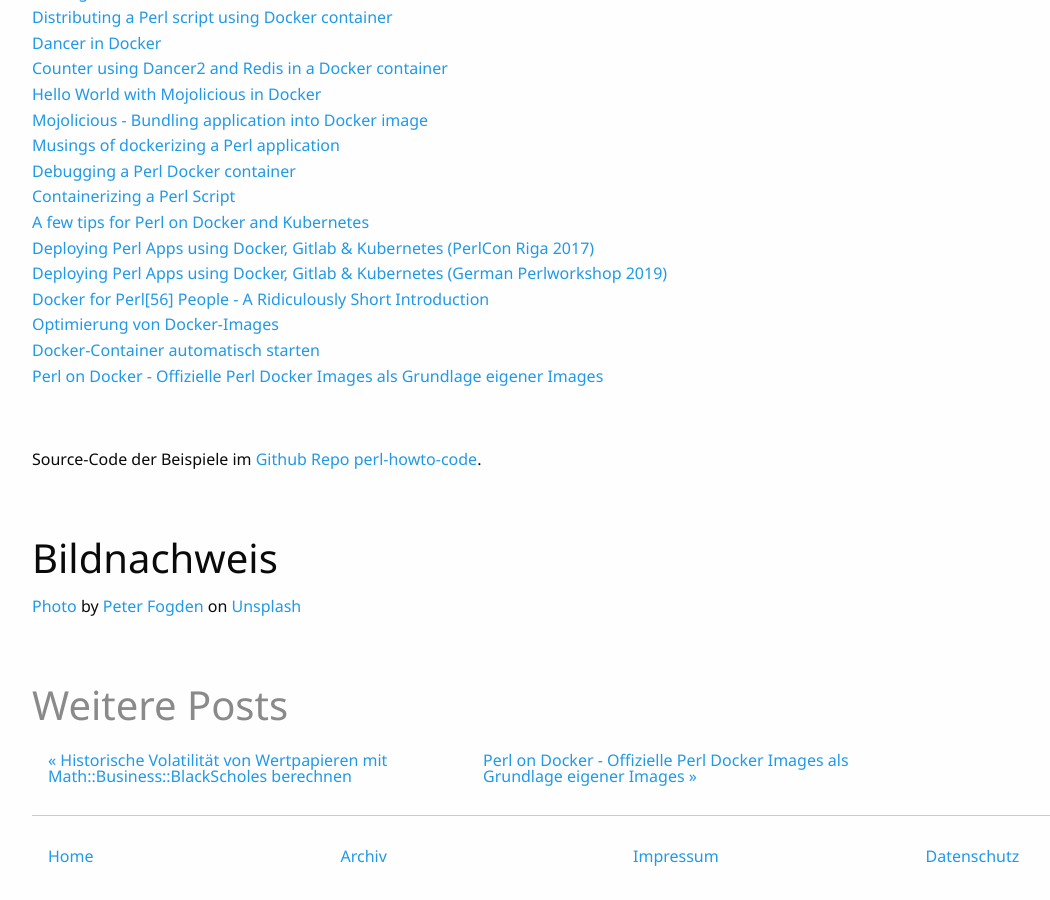
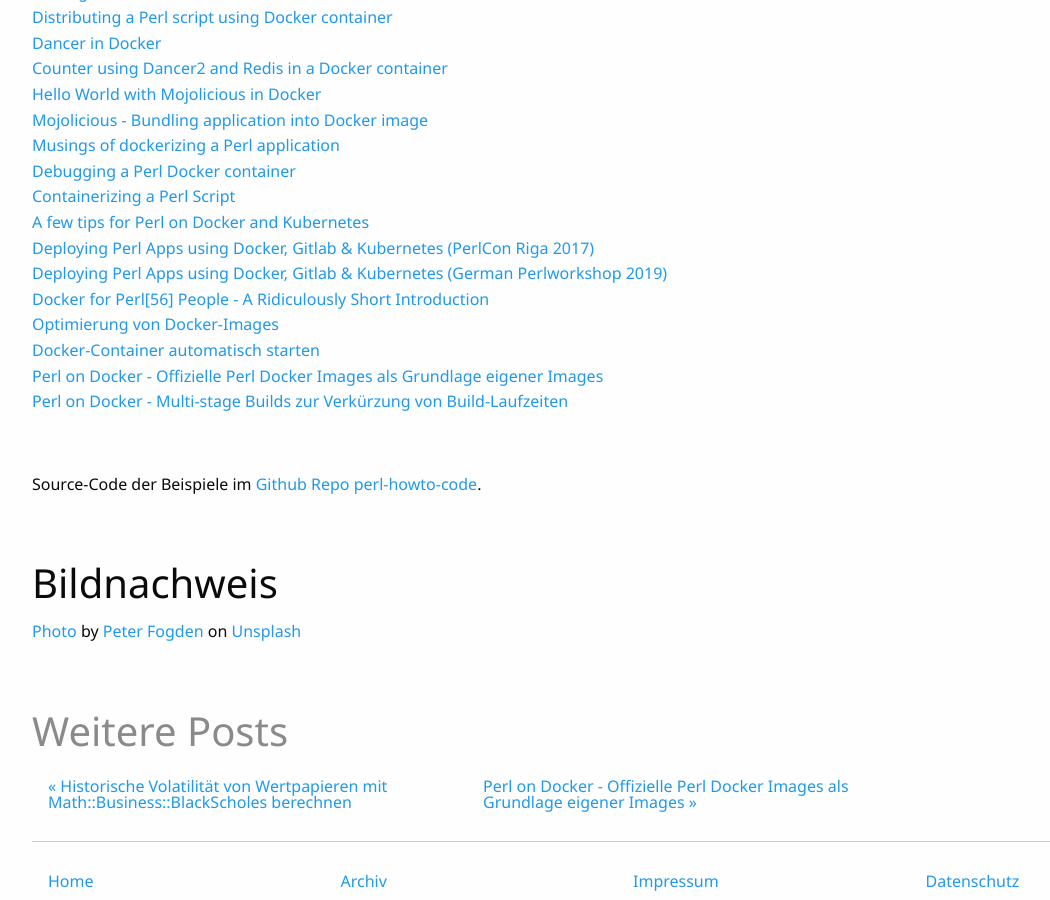
Before and after one commit to perl-howto/perl-howto.github.io, a Jekyll site: the page built from _posts/2021-08-31-perl-on-docker-dancer2-hello-world-example.html, in a window 1280 px wide and 900 px high, scrolled down 8673 px. Shown: the whole window, without its empty margins (23-1073 px from the left). Built offline with Jekyll 4.4.1, drawn with Linux system fonts in a browser that asks for light colours; before the commit the page ends 9548 px from its top, so only the background shows below that.

Commit message:
Added link to: Perl on Docker - Multi-stage Builds zur Verkürzung von Build-Laufzeiten

```diff
--- a/_posts/2021-08-31-perl-on-docker-dancer2-hello-world-example.html
+++ b/_posts/2021-08-31-perl-on-docker-dancer2-hello-world-example.html
@@ -406,6 +406,7 @@ That's it.
 <li><a href="https://blog.perl-academy.de/tag/Docker">Optimierung von Docker-Images</a></li>
 <li><a href="https://kofler.info/docker-container-automatisch-starten/">Docker-Container automatisch starten</a></li>
 <li><a href="/2021/09/perl-on-docker-offizielle-perl-docker-images.html">Perl on Docker - Offizielle Perl Docker Images als Grundlage eigener Images</a></li>
+<li><a href="/2021/09/perl-on-docker-multi-stage-builds-zur-verkuerzung-von-build-laufzeiten.html">Perl on Docker - Multi-stage Builds zur Verkürzung von Build-Laufzeiten</a></li>
 </ul>
 
 <p>&nbsp;</p>
--- a/_posts/2021-09-04-perl-on-docker-offizielle-perl-docker-images.html
+++ b/_posts/2021-09-04-perl-on-docker-offizielle-perl-docker-images.html
@@ -682,6 +682,7 @@ Diese Aufgabe lösen die <a href="https://hub.docker.com/_/perl">Official Docker
 <li><a href="http://blogs.perl.org/users/atoomic/2020/01/docker-perl-and-github.html">Docker, Perl and GitHub</a></li>
 <li><a href="https://github.com/Perl/docker-perl-tester">docker-perl-tester</a></li>
 <li><a href="/2021/08/perl-on-docker-dancer2-hello-world-example.html">Perl on Docker - Dancer2 Hello World Beispiel</a></li>
+<li><a href="/2021/09/perl-on-docker-multi-stage-builds-zur-verkuerzung-von-build-laufzeiten.html">Perl on Docker - Multi-stage Builds zur Verkürzung von Build-Laufzeiten</a></li>
 <li><a href="https://www.docker.com/">Docker</a></li>
 <li><a href="https://docs.docker.com/">Docker Docs</a></li>
 <li><a href="https://docs.docker.com/docker-hub/official_images/">Docker Official Images</a></li>
```
